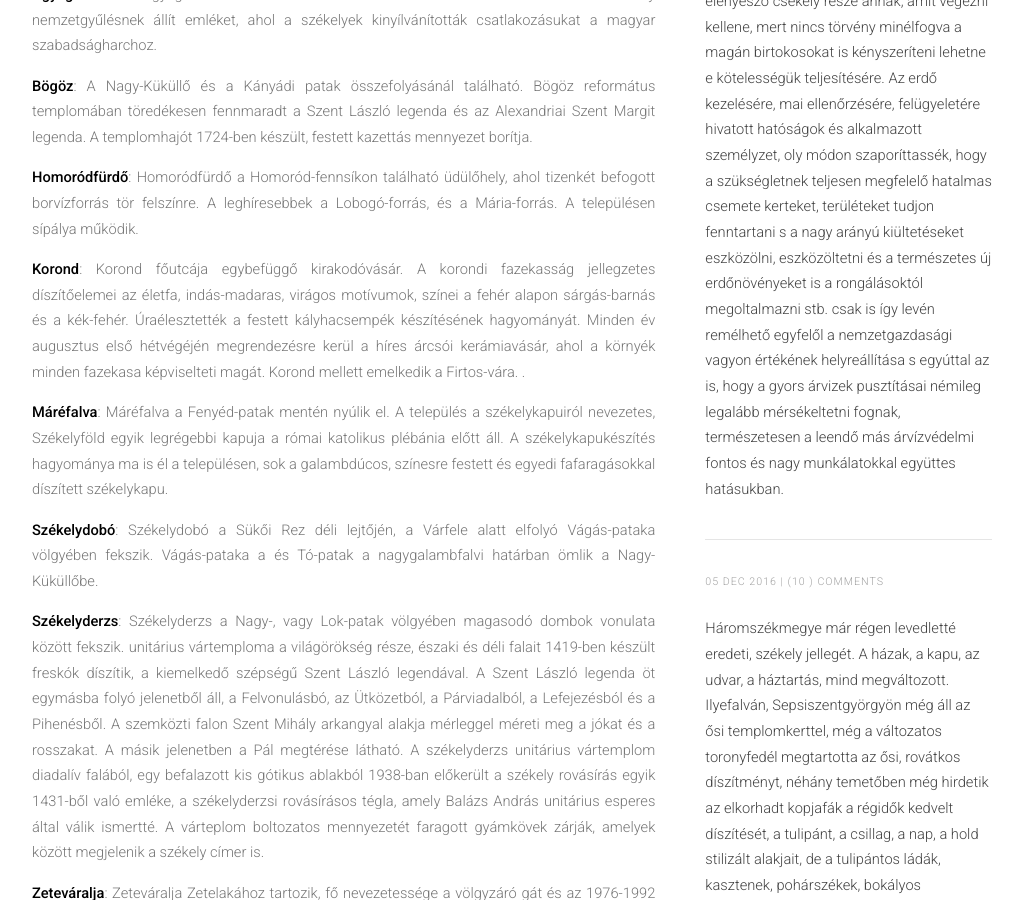
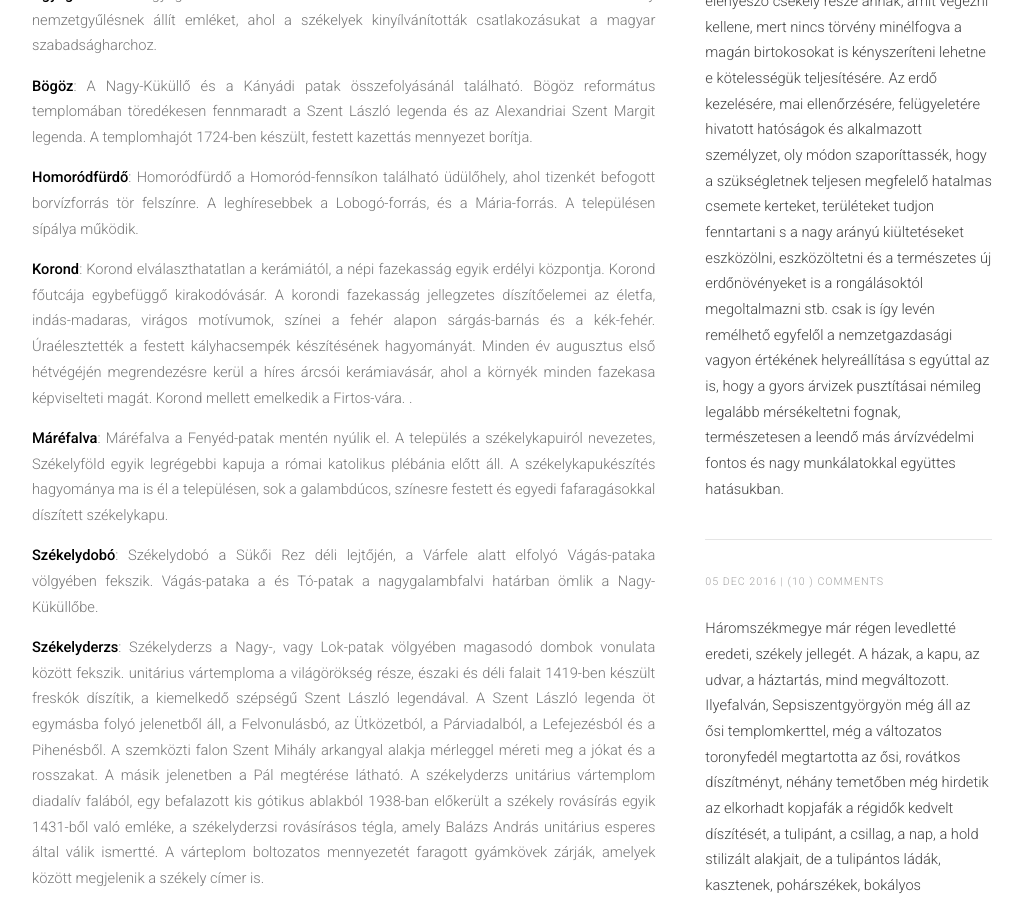
Before and after one commit to siculia/siculia.github.io, a Jekyll site: the page built from siculia-udvarhelyszek.html, in a window 1280 px wide and 900 px high, scrolled down 2055 px. Shown: the whole window, without its empty margins (128-1150 px from the left). Built offline with Jekyll 4.4.1, drawn with Linux system fonts in a browser that asks for light colours; nearby versions of some CDN libraries; library files that are not in the unit come from our copies.

Commit message:
Korond_kiegészítés

```diff
--- a/siculia-udvarhelyszek.html
+++ b/siculia-udvarhelyszek.html
@@ -74,7 +74,7 @@ layout: default
 							<p style="text-align: justify;"><b>Agyagfalva</b>: Az Agyagfalván felállított emlékmű az 1848. október 16-án kezdődött székely nemzetgyűlésnek állít emléket, ahol a székelyek kinyílvánították csatlakozásukat a magyar szabadságharchoz.</p>
 							<p style="text-align: justify;"><b>Bögöz</b>: A Nagy-Küküllő és a Kányádi patak összefolyásánál található. Bögöz református templomában töredékesen fennmaradt a Szent László legenda és az Alexandriai Szent Margit legenda. A templomhajót 1724-ben készült, festett kazettás mennyezet borítja.</p>
 							<p style="text-align: justify;"><b>Homoródfürdő</b>: Homoródfürdő a Homoród-fennsíkon található üdülőhely, ahol tizenkét befogott borvízforrás tör felszínre. A leghíresebbek a Lobogó-forrás, és a Mária-forrás. A településen sípálya működik.</p>
-							<p style="text-align: justify;"><b>Korond</b>: Korond főutcája egybefüggő kirakodóvásár. A korondi fazekasság jellegzetes  díszítőelemei az életfa, indás-madaras, virágos motívumok, színei a fehér alapon sárgás-barnás és a kék-fehér. Úraélesztették a festett kályhacsempék készítésének hagyományát. Minden év augusztus első hétvégéjén megrendezésre kerül a híres árcsói kerámiavásár, ahol a környék minden fazekasa képviselteti magát. Korond mellett emelkedik a Firtos-vára. .</p>
+							<p style="text-align: justify;"><b>Korond</b>: Korond elválaszthatatlan a kerámiától, a népi fazekasság egyik erdélyi központja. Korond főutcája egybefüggő kirakodóvásár. A korondi fazekasság jellegzetes  díszítőelemei az életfa, indás-madaras, virágos motívumok, színei a fehér alapon sárgás-barnás és a kék-fehér. Úraélesztették a festett kályhacsempék készítésének hagyományát. Minden év augusztus első hétvégéjén megrendezésre kerül a híres árcsói kerámiavásár, ahol a környék minden fazekasa képviselteti magát. Korond mellett emelkedik a Firtos-vára. .</p>
 							<p style="text-align: justify;"><b>Máréfalva</b>: Máréfalva a Fenyéd-patak mentén nyúlik el. A település a székelykapuiról nevezetes, Székelyföld egyik legrégebbi kapuja a római katolikus plébánia előtt áll. A székelykapukészítés hagyománya ma is él a településen, sok a galambdúcos, színesre festett és egyedi fafaragásokkal díszített székelykapu.</p>
 							<p style="text-align: justify;"><b>Székelydobó</b>: Székelydobó a Sükői Rez déli lejtőjén, a Várfele alatt elfolyó Vágás-pataka völgyében fekszik. Vágás-pataka a és Tó-patak a nagygalambfalvi határban ömlik a Nagy-Küküllőbe.</p>
 							<p style="text-align: justify;"><b>Székelyderzs</b>: Székelyderzs a Nagy-, vagy Lok-patak völgyében magasodó dombok vonulata között fekszik. unitárius vártemploma a világörökség része, északi és déli falait  1419-ben készült freskók díszítik, a kiemelkedő szépségű Szent László legendával.  A Szent László legenda öt egymásba folyó jelenetből áll, a Felvonulásbó, az Ütközetból, a Párviadalból, a Lefejezésból és a Pihenésből. A szemközti falon Szent Mihály arkangyal alakja mérleggel méreti meg a jókat és a rosszakat. A másik jelenetben a Pál megtérése látható. A székelyderzs unitárius vártemplom diadalív falából, egy befalazott kis gótikus ablakból 1938-ban előkerült  a székely rovásírás egyik 1431-ből való emléke, a székelyderzsi rovásírásos tégla, amely Balázs András unitárius esperes által válik ismertté.  A várteplom boltozatos mennyezetét faragott gyámkövek zárják, amelyek között megjelenik a székely címer is.</p>
```
